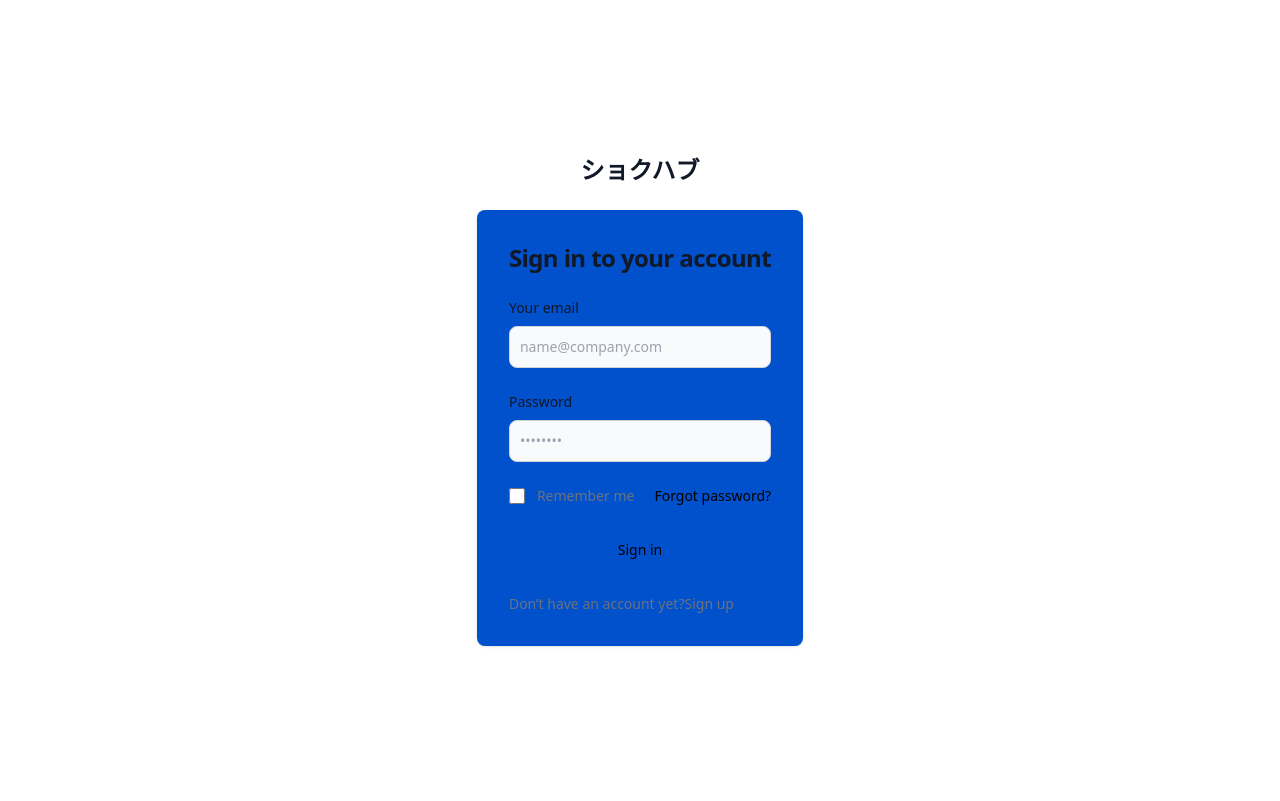
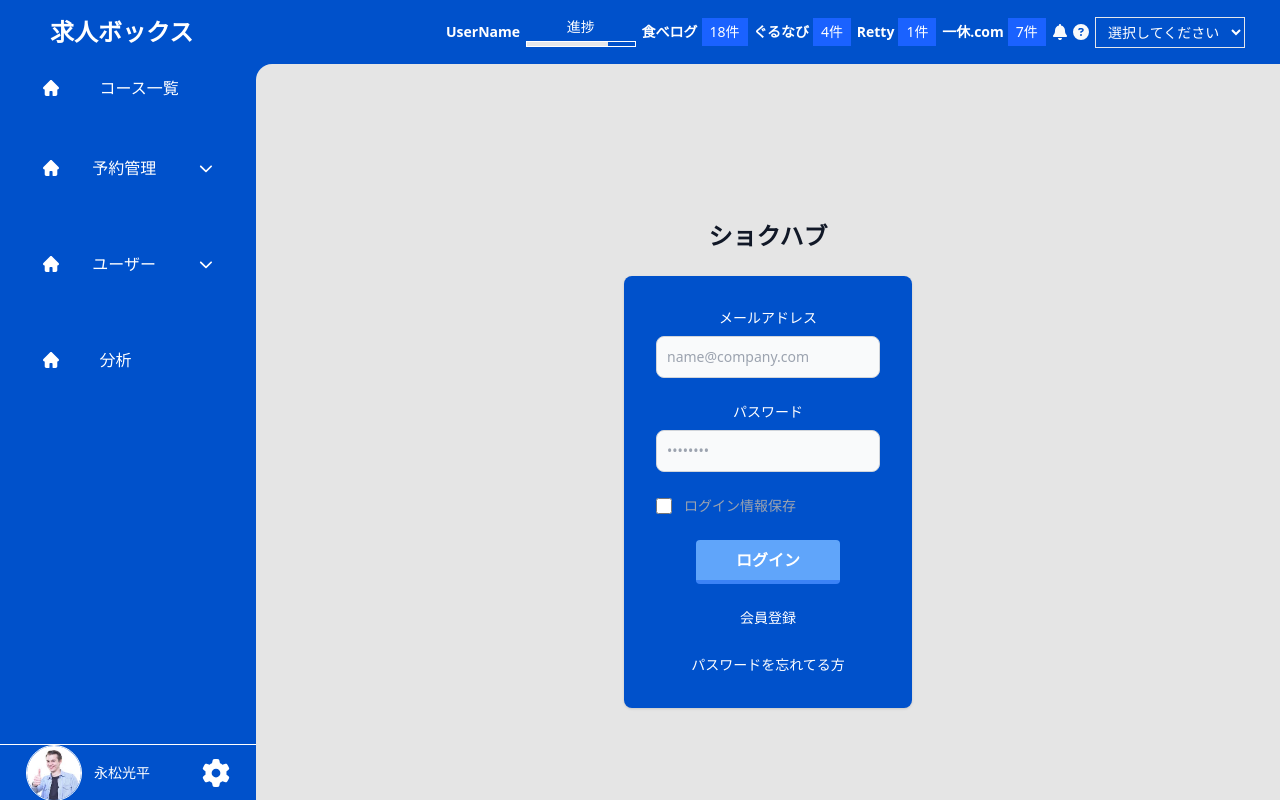
Before and after one commit to kouhei-github/reservation-admin-system, a Next.js app in the folder front/: page /login in a window 1280 px wide. Built offline with nearby package versions, Linux system fonts and the light colour scheme.

Commit message:
design-fix

```diff
--- a/front/components/Auth/LoginBox.tsx
+++ b/front/components/Auth/LoginBox.tsx
@@ -7,22 +7,20 @@ const LoginBox = () => {
                 ショクハブ
             </a>
             <div className="w-full bg-[rgb(0,81,203)] rounded-lg shadow dark:border md:mt-0 sm:max-w-md xl:p-0 dark:bg-gray-800 dark:border-gray-700">
-            <div className="p-6 space-y-4 md:space-y-6 sm:p-8">
-                <h1 className="text-xl font-bold leading-tight tracking-tight text-gray-900 md:text-2xl dark:text-white">
-                    Sign in to your account
-                </h1>
+                <div className="p-8 space-y-4 md:space-y-6 sm:p-8">
+
                     <form className="space-y-4 md:space-y-6" action="#">
                         <div>
-                    <label htmlFor="email" className="block mb-2 text-sm font-medium text-gray-900 dark:text-white">Your
-                        email
+                            <label htmlFor="email" className="block mb-2 text-sm font-medium text-white">
+                                メールアドレス
                             </label>
                             <input type="email" name="email" id="email"
                             className="bg-gray-50 border border-gray-300 text-gray-900 sm:text-sm rounded-lg focus:ring-primary-600 focus:border-primary-600 block w-full p-2.5 dark:bg-gray-700 dark:border-gray-600 dark:placeholder-gray-400 dark:text-white dark:focus:ring-blue-500 dark:focus:border-blue-500"
                             placeholder="name@company.com" required=""/>
                         </div>
                         <div>
-                    <label htmlFor="password" className="block mb-2 text-sm font-medium text-gray-900 dark:text-white">
-                        Password
+                            <label htmlFor="password" className="block mb-2 text-sm font-medium text-white">
+                                パスワード
                             </label>
                             <input type="password" name="password" id="password" placeholder="••••••••" className="bg-gray-50 border border-gray-300 text-gray-900 sm:text-sm rounded-lg focus:ring-primary-600 focus:border-primary-600 block w-full p-2.5 dark:bg-gray-700 dark:border-gray-600 dark:placeholder-gray-400 dark:text-white dark:focus:ring-blue-500 dark:focus:border-blue-500" required=""/>
                         </div>
@@ -32,23 +30,23 @@ const LoginBox = () => {
                                     <input id="remember" aria-describedby="remember" type="checkbox" className="w-4 h-4 border border-gray-300 rounded bg-gray-50 focus:ring-3 focus:ring-primary-300 dark:bg-gray-700 dark:border-gray-600 dark:focus:ring-primary-600 dark:ring-offset-gray-800"/>
                                 </div>
                                 <div className="ml-3 text-sm">
-                        <label htmlFor="remember" className="text-gray-500 dark:text-gray-300">Remember me</label>
+                                    <label htmlFor="remember" className="text-gray-400">ログイン情報保存</label>
                                 </div>
                             </div>
-                <a href="#" className="text-sm font-medium text-primary-600 hover:underline dark:text-primary-500">Forgot password?</a>
                         </div>
-                  <button type="submit" className="w-full text-black bg-primary-600 hover:bg-primary-700 focus:ring-4 focus:outline-none focus:ring-primary-300 font-medium rounded-lg text-sm px-5 py-2.5 text-center dark:bg-primary-600 dark:hover:bg-primary-700 dark:focus:ring-primary-800">Sign in</button>
+
+                        <button type="submit" className="bg-blue-400 hover:bg-blue-300 text-white font-bold py-2 px-10 border-b-4 border-blue-500 hover:border-blue-300 rounded">ログイン</button>
                         <p className="text-sm font-light text-gray-500 dark:text-gray-400">
-                  Don’t have an account yet?
-                  <a href="#" className="font-medium text-primary-600 hover:underline dark:text-primary-500">Sign up</a>
+
+                            <a href="/add" className="font-medium text-white hover:underline ">会員登録</a>
+                        </p>
+                        <p>
+                            <a href="#" className="text-sm font-medium text-white hover:underline">パスワードを忘れてる方</a>
                         </p>
                     </form>
                 </div>
             </div>
         </div>
-
-
-
     )
 }
 
--- a/front/pages/login/index.tsx
+++ b/front/pages/login/index.tsx
@@ -5,18 +5,16 @@ import { Inter } from 'next/font/google'
 
 import LoginBox from "@/components/Auth/LoginBox";
 import Header from "@/components/Dashbord/Header";
+import AdminLayout from "@/components/Dashbord/AdminLayout";
 
 export default function login() {
     return (
 
-        <>
-            {/*<div className={"flex h-[8vh]"}>*/}
-            {/*    <Header />*/}
-            {/*</div>*/}
-                <div className={"h-screen w-screen flex justify-center items-center"}>
+        <AdminLayout>
+                <div className={"flex justify-center items-center"}>
                     <LoginBox/>
                 </div>
-        </>
+        </AdminLayout>
 
     )
 }
```
Lines whose indentation alone changed are shown as unchanged.
